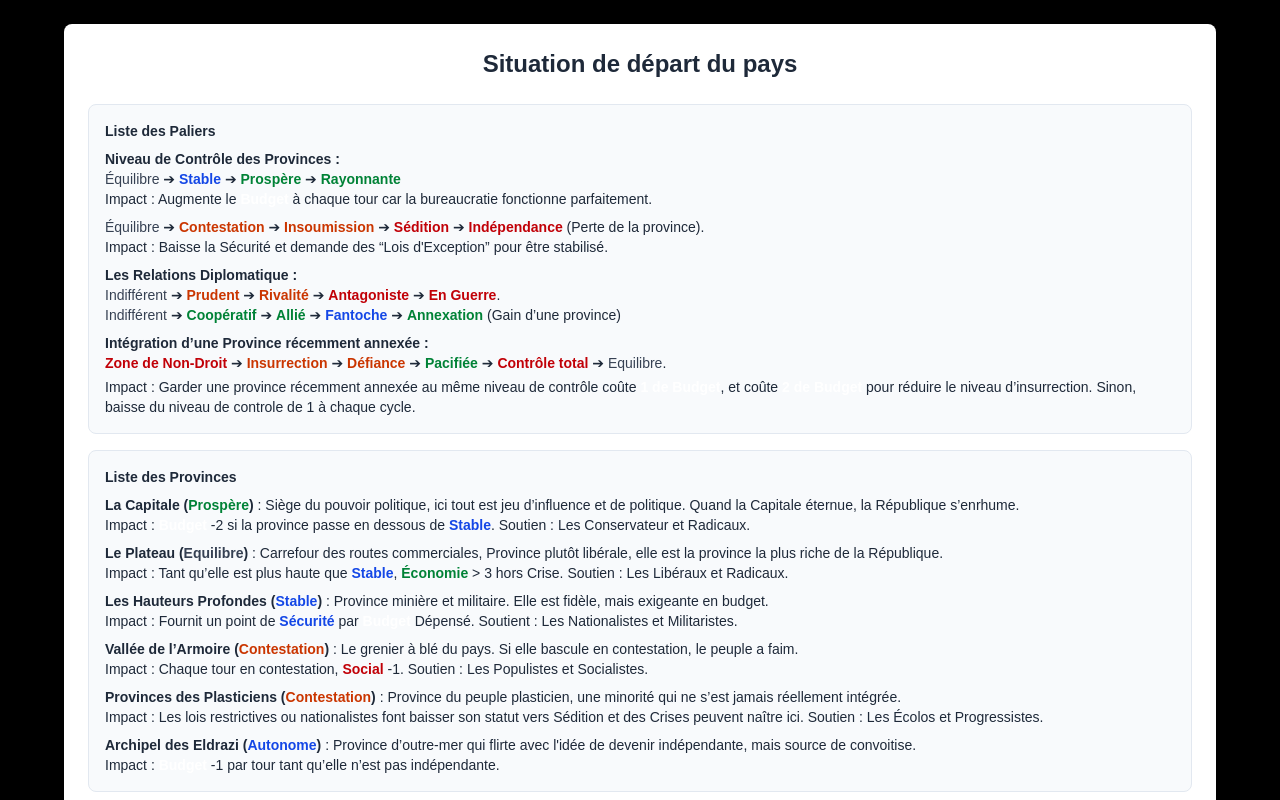
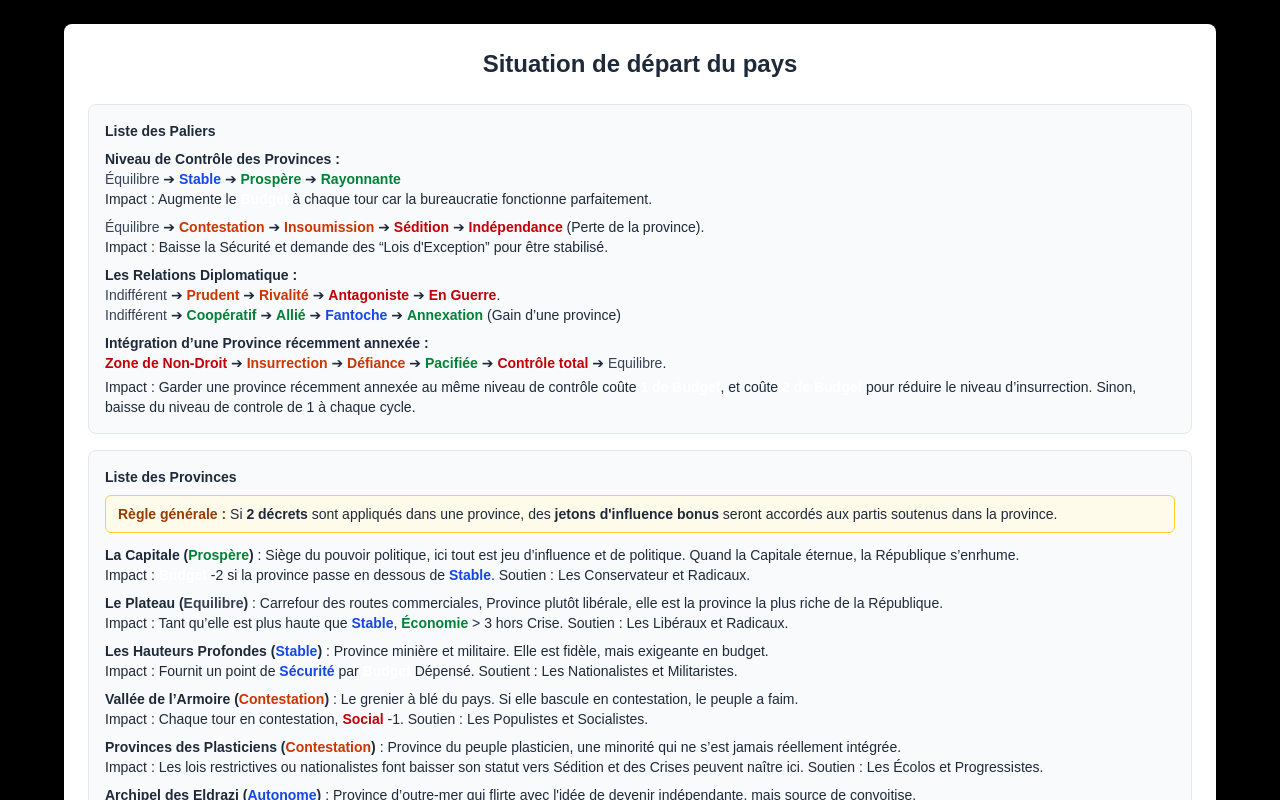
Before and after one commit to Yahiabenlet/interfaceAssemblee, a Next.js app: page /depart in a window 1280 px wide. Shown: the top 800 px of the page. Built offline with nearby package versions, Linux system fonts and the light colour scheme.

Commit message:
ajout d'une régle concernant les décrets

```diff
--- a/app/depart/page.tsx
+++ b/app/depart/page.tsx
@@ -113,6 +113,12 @@ export default function DepartPage() {
           <section className="rounded-lg border border-slate-200 dark:border-slate-700 p-4 bg-slate-50 dark:bg-slate-900">
             <h2 className="font-bold mb-2">Liste des Provinces</h2>
 
+            <p className="mb-3 rounded-md border border-amber-300 dark:border-amber-700 bg-amber-50 dark:bg-amber-950/30 px-3 py-2">
+              <span className="font-semibold text-amber-800 dark:text-amber-300">Règle générale :</span>{" "}
+              Si <span className="font-semibold">2 décrets</span> sont appliqués dans une province,
+               des <span className="font-semibold">jetons d&apos;influence bonus</span> seront accordés aux partis soutenus dans la province.
+            </p>
+
             <p><strong>La Capitale (<span className="text-green-700 dark:text-green-300">Prospère</span>)</strong> : Siège du pouvoir politique, ici tout est jeu d’influence et de politique. Quand la Capitale éternue, la République s’enrhume.</p>
             <p className="mb-2">
               Impact :{" "}
```
